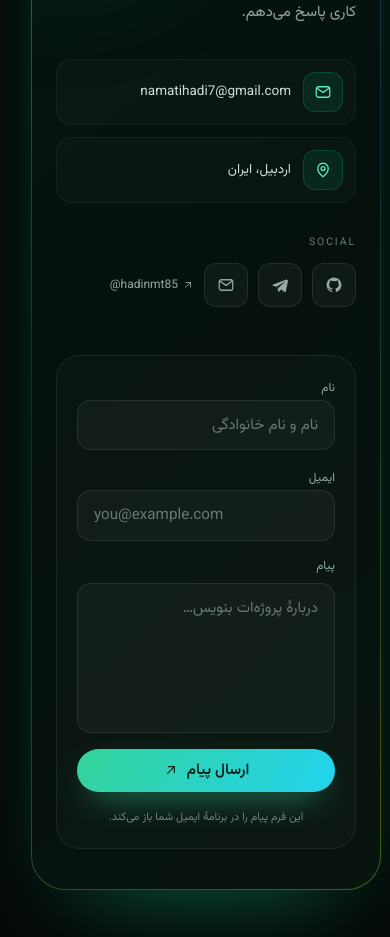
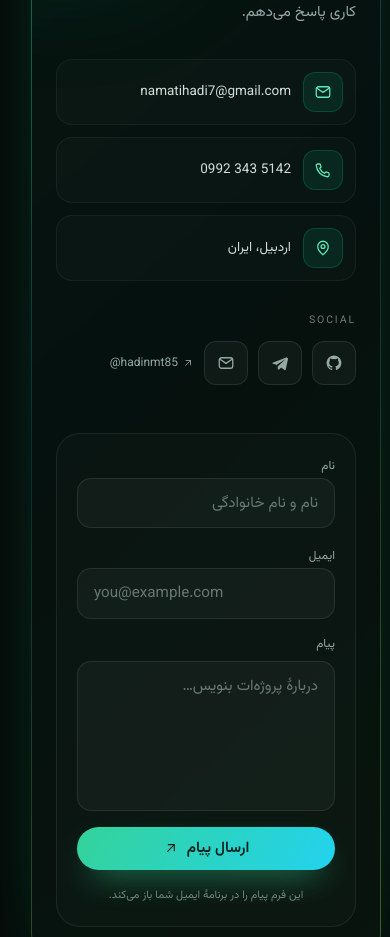
Before and after one commit to hadinmt85/hadi-portfolio, a Next.js app: page / in a window 390 px wide. Shown: the part 6740-7677 px from the top of the page. Built offline with nearby package versions, Linux system fonts and the light colour scheme.

Commit message:
Add phone number to contact and refresh resume details

```diff
--- a/scripts/make-resume.mjs
+++ b/scripts/make-resume.mjs
@@ -3,7 +3,8 @@ import { writeFileSync, mkdirSync } from "node:fs";
 const lines = [
   ["F1", 22, 60, 770, "Hadi Nemati"],
   ["F2", 11, 60, 750, "Front-end Developer  |  React / Next.js / TypeScript"],
-  ["F2", 10, 60, 730, "Tehran, Iran  ·  hadi.nemati@example.com  ·  github.com/hadi-nemati"],
+  ["F2", 10, 60, 730, "Ardabil, Iran  |  0992 343 5142  |  namatihadi7@gmail.com"],
+  ["F2", 10, 60, 716, "github.com/hadinmt85  |  t.me/hadinmt85"],
   ["F1", 12, 60, 680, "Profile"],
   ["F2", 10, 60, 662, "Front-end developer with 5+ years of experience building fast, accessible and"],
   ["F2", 10, 60, 648, "maintainable web interfaces. Focused on React, Next.js and design systems."],
--- a/src/components/contact.tsx
+++ b/src/components/contact.tsx
@@ -4,7 +4,7 @@ import { useState } from "react";
 import { useLanguage } from "@/components/language-provider";
 import { Reveal } from "@/components/reveal";
 import { SectionHeading } from "@/components/section-heading";
-import { ArrowUpRight, Github, Mail, MapPin, Telegram } from "@/components/icons";
+import { ArrowUpRight, Github, Mail, MapPin, Phone, Telegram } from "@/components/icons";
 import { siteLinks } from "@/content/site";
 import type { Social } from "@/content/site";
 
@@ -52,6 +52,13 @@ export function Contact() {
 
   const rows = [
     { icon: Mail, label: contact.email, href: `mailto:${contact.email}`, value: contact.email, ltr: true },
+    {
+      icon: Phone,
+      label: contact.phone,
+      href: `tel:${contact.phone.replace(/\s/g, "")}`,
+      value: contact.phone,
+      ltr: true,
+    },
     { icon: MapPin, label: contact.location, href: undefined, value: contact.location, ltr: false },
   ];
 
--- a/src/content/site.ts
+++ b/src/content/site.ts
@@ -60,6 +60,7 @@ export type SiteContent = {
     title: string;
     desc: string;
     email: string;
+    phone: string;
     location: string;
     form: {
       name: string;
@@ -82,6 +83,7 @@ export type SiteContent = {
 };
 
 const EMAIL = "namatihadi7@gmail.com";
+const PHONE = "0992 343 5142";
 
 export const siteLinks = {
   github: "https://github.com/hadinmt85",
@@ -229,6 +231,7 @@ export const site: Record<Lang, SiteContent> = {
       title: "بیایید چیزی بسازیم",
       desc: "برای همکاری، مشاوره یا حتی یک گفت‌وگوی کوتاه دربارهٔ فرانت‌اند پیام بده. معمولاً کمتر از یک روز کاری پاسخ می‌دهم.",
       email: EMAIL,
+      phone: PHONE,
       location: "اردبیل، ایران",
       form: {
         name: "نام",
@@ -384,6 +387,7 @@ export const site: Record<Lang, SiteContent> = {
       title: "Let's build something",
       desc: "Drop me a line about a project, a collaboration, or just to talk front-end. I usually reply within one business day.",
       email: EMAIL,
+      phone: PHONE,
       location: "Ardabil, Iran",
       form: {
         name: "Name",
```
Also changed, not shown: 1 other file (tests, documents, lock files or other folders).
